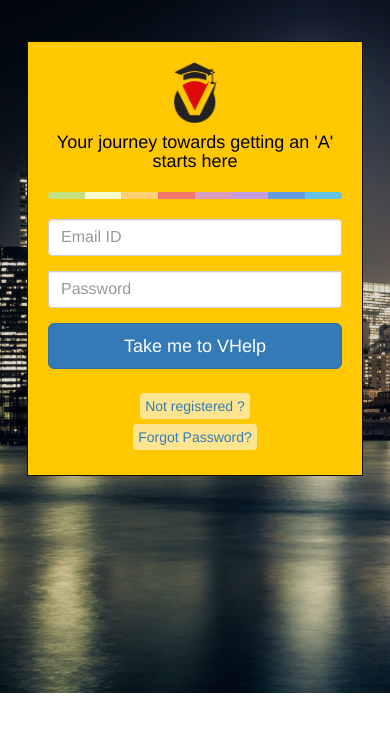
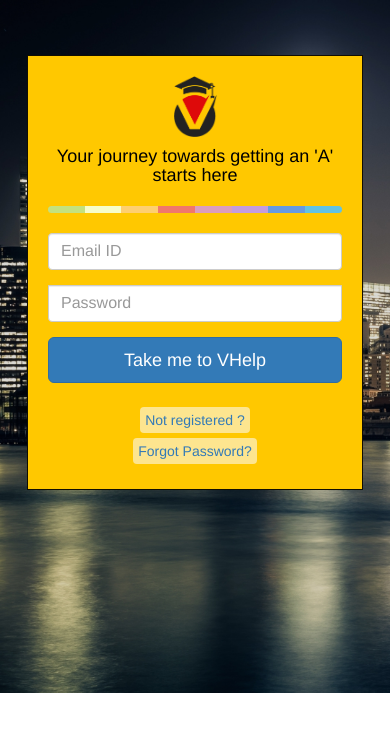
Before and after one commit to info2programmer/vhelp-android, a plain HTML site: page www/login.html in a window 390 px wide. Drawn offline with nearby package versions, Linux system fonts and the light colour scheme; some packages are replaced by stand-ins of ours.

Commit message:
design update

```diff
--- a/www/login.html
+++ b/www/login.html
@@ -24,7 +24,7 @@
     <div class="container">
         <div class="row">
             <div class="topper" style="background-color:transparent;">
-                <div style="margin-top:6%;" class="text-center">
+                <div style="margin-top:10%;" class="text-center">
                     <div>
                         <form action="" method="post" name="Login_Form" class="form-signin" style="padding:20px; max-width:96%;background-color :#ffc800;border : 1px solid rgba(0, 0, 0, 0.93);">
                             <img src="images-vhelp/icon-vhelp.png" width="15%" />
```
